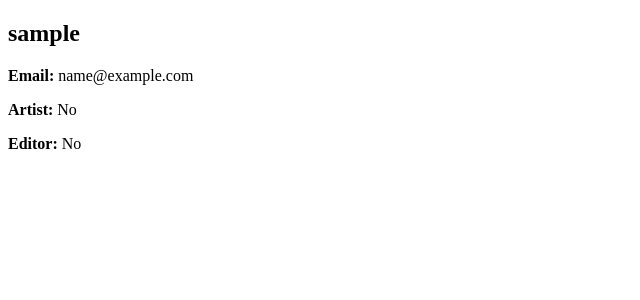
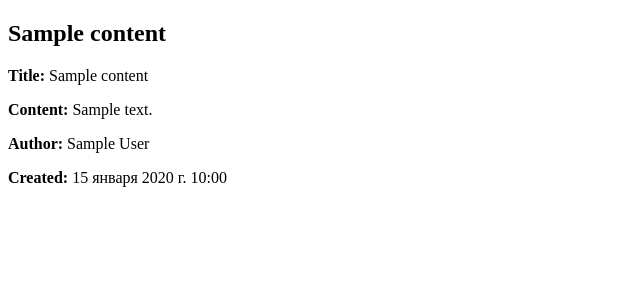
Before and after one commit to PSKonch/MusicUp, a Django app: template Music_Up_Dev/templates/Music_Up_Dev/index.html in a window 1280 px wide. Shown: the part 134-434 px from the top of the page, without its empty margins (0-640 px from the left). Run offline with Django 5.2, Linux system fonts and the light colour scheme; the template is opened without the code that fills it: most values are stand-ins (such as "Sample title", 1, 10 or a date in 2020).

Commit message:
other templates_views

```diff
--- a/MusicUp/settings.py
+++ b/MusicUp/settings.py
@@ -119,8 +119,13 @@ USE_TZ = True
 # https://docs.djangoproject.com/en/5.0/howto/static-files/
 
 STATIC_URL = 'static/'
+STATICFILES_DIRS = [
+    BASE_DIR / 'static',
+]
 
 # Default primary key field type
 # https://docs.djangoproject.com/en/5.0/ref/settings/#default-auto-field
 
 DEFAULT_AUTO_FIELD = 'django.db.models.BigAutoField'
+
+LOGIN_REDIRECT_URL = '/Music_Up_Dev'
--- a/Music_Up_Dev/models.py
+++ b/Music_Up_Dev/models.py
@@ -47,8 +47,8 @@ class Song(models.Model):
        return self.song_title
 
 class Post_News(models.Model):
-    title = models.CharField(max_length=200)
-    content = models.TextField()
+    title = models.CharField(max_length=200, blank=True)
+    content = models.TextField(blank=True)
     created_at = models.DateTimeField(auto_now_add=timezone.now)
 
 class Post(Post_News):
--- a/Music_Up_Dev/templates/Music_Up_Dev/index.html
+++ b/Music_Up_Dev/templates/Music_Up_Dev/index.html
@@ -26,11 +26,12 @@
 
     <div class="container">
         {% for i in content %}
-            <div class="user-card">
-                <h2>{{ i.user_name }}</h2>
-                <p><strong>Email:</strong> {{ i.user_email }}</p>
-                <p><strong>Artist:</strong> {% if i.is_artist %}Yes{% else %}No{% endif %}</p>
-                <p><strong>Editor:</strong> {% if i.is_editor %}Yes{% else %}No{% endif %}</p>
+            <div class="news_card">
+                <h2>{{ i.title }}</h2>
+                <p><strong>Title:</strong> {{ i.title }}</p>
+                <p><strong>Content:</strong> {{ i.content }}</p>
+                <p><strong>Author:</strong> {{ i.author }}</p>
+                <p><strong>Created:</strong> {{ i.created_at }}</p>
             </div>
         {% endfor %}
     </div>
--- a/Music_Up_Dev/urls.py
+++ b/Music_Up_Dev/urls.py
@@ -4,6 +4,5 @@ from . import views
 
 urlpatterns = [
     path("", views.index, name="index"),
-    path("Artists/", views.Artists, name="artists"),
-    path("News/", views.News, name="news")
+    path("Artists/", views.Artists_view, name="artists"),
 ]
```
Also changed, not shown: Music_Up_Dev/views.py (+14 -8 lines), user/views.py (+11 -1 lines), Music_Up_Dev/templates/Music_Up_Dev/artists.html (added), Music_Up_Dev/templates/Music_Up_Dev/create_news.html (added), Music_Up_Dev/templates/Music_Up_Dev/create_post.html (added), Music_Up_Dev/templates/Music_Up_Dev/load_song.html (added), Music_Up_Dev/templates/Music_Up_Dev/posts.html (added), db.sqlite3.
